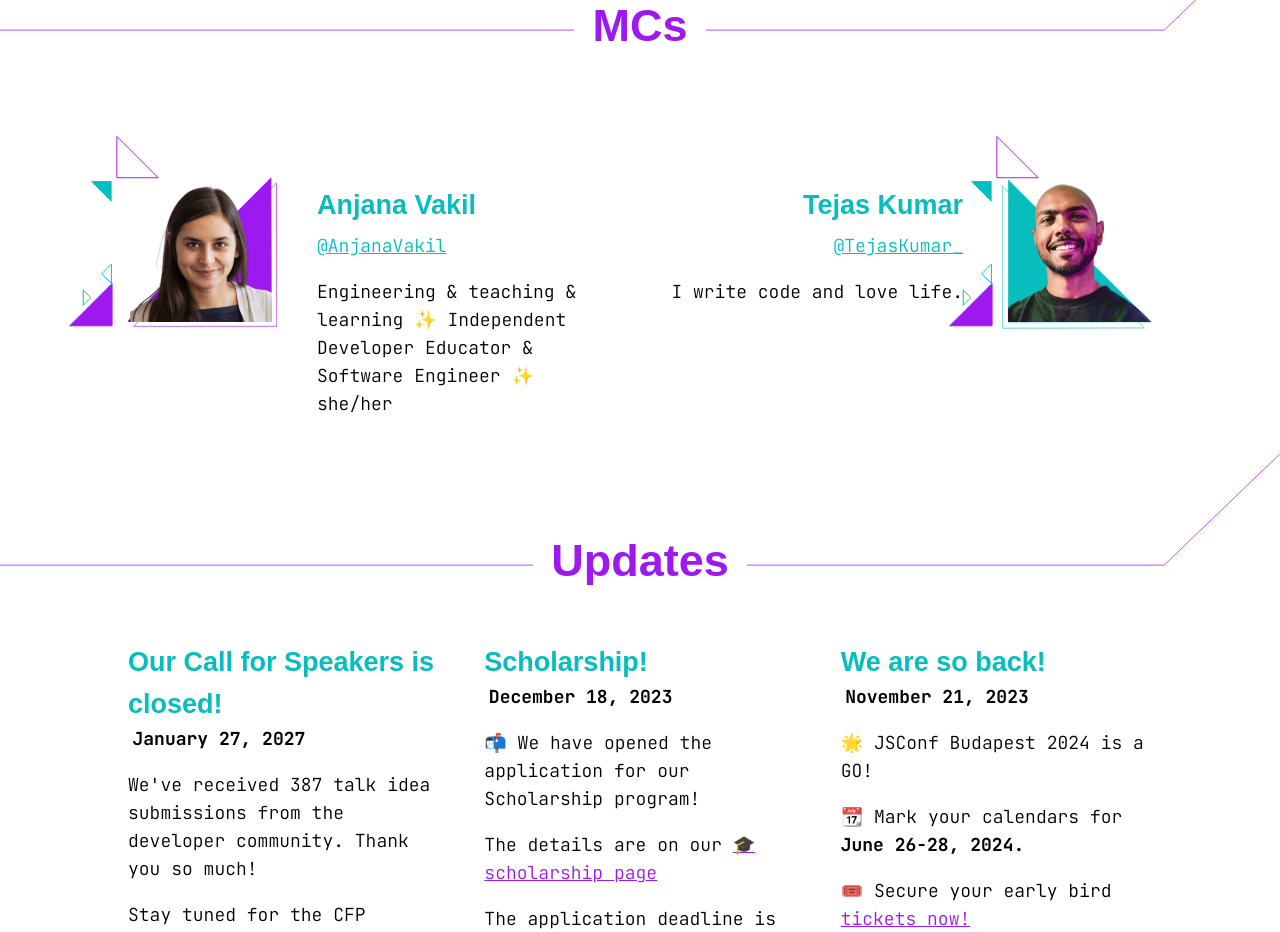
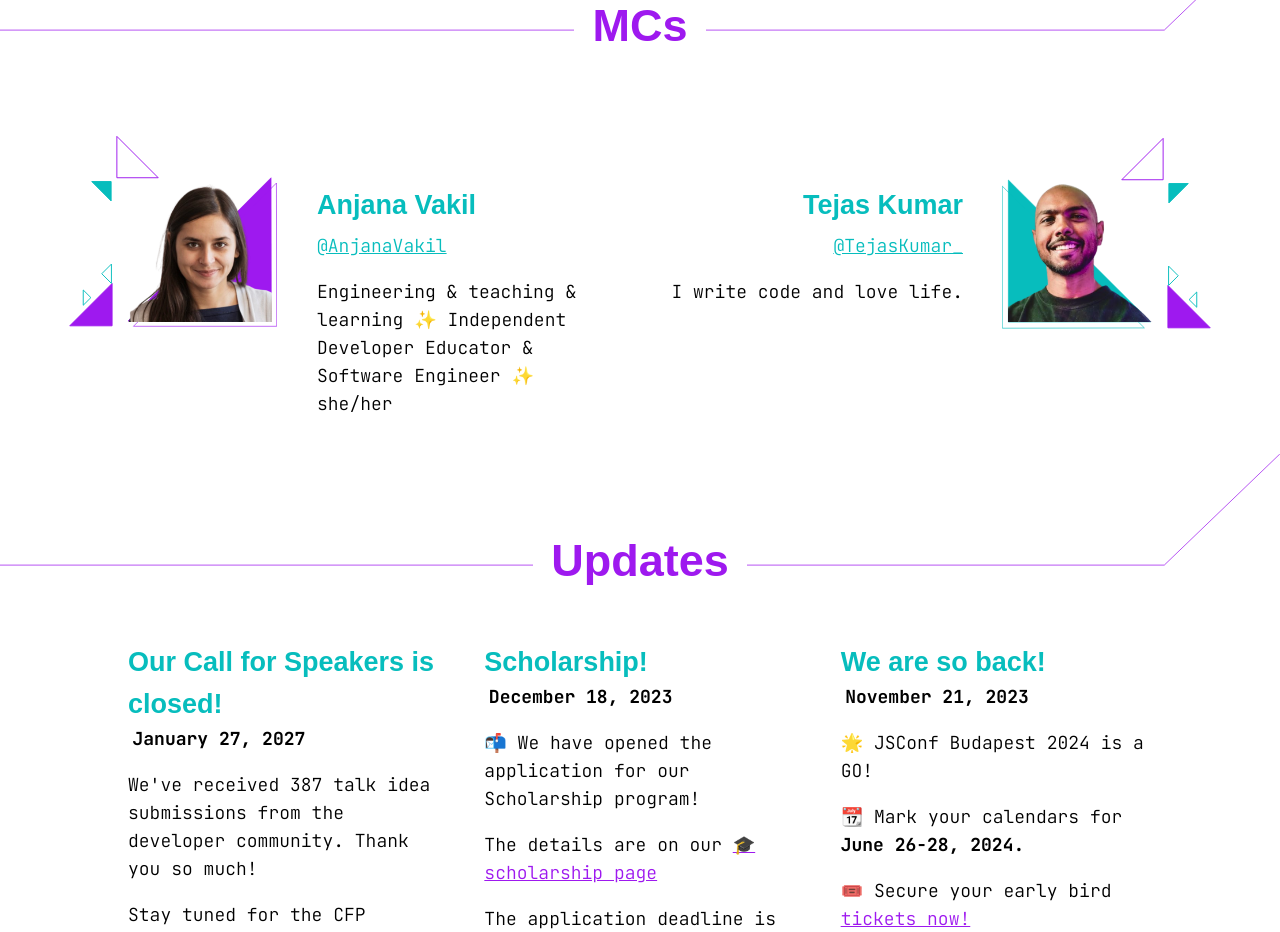
Before and after one commit to JSConfBp/2024.jsconfbp.com, a Next.js app: page / in a window 1280 px wide. Shown: the part 1280-2212 px from the top of the page. Built offline with nearby package versions, Linux system fonts and the light colour scheme; a web font is replaced by a local one.

Commit message:
fix mc decor position

```diff
--- a/ui/mc-list.tsx
+++ b/ui/mc-list.tsx
@@ -11,6 +11,7 @@ function MCList() {
       <SpeakerPicture
         image={anjana.src}
         align="right"
+        decorationAlign="right"
         className={`${styles['mc-list-image']}`}
       />
       <div className={styles.text}>
@@ -23,6 +24,7 @@ function MCList() {
       <SpeakerPicture
         image={tejas.src}
         align="left"
+        decorationAlign="left"
         className={`${styles['mc-list-image']}`}
       />
       <div className={styles.text}>
```
